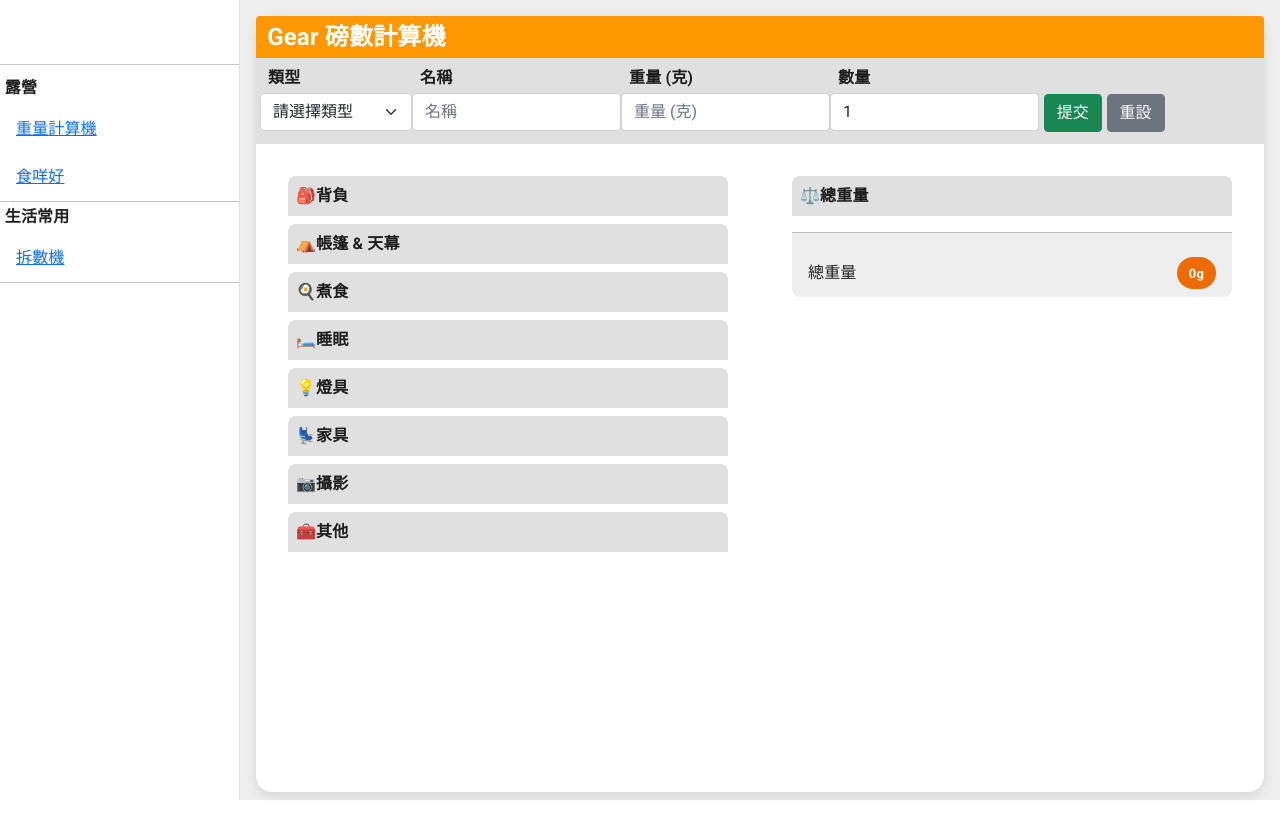
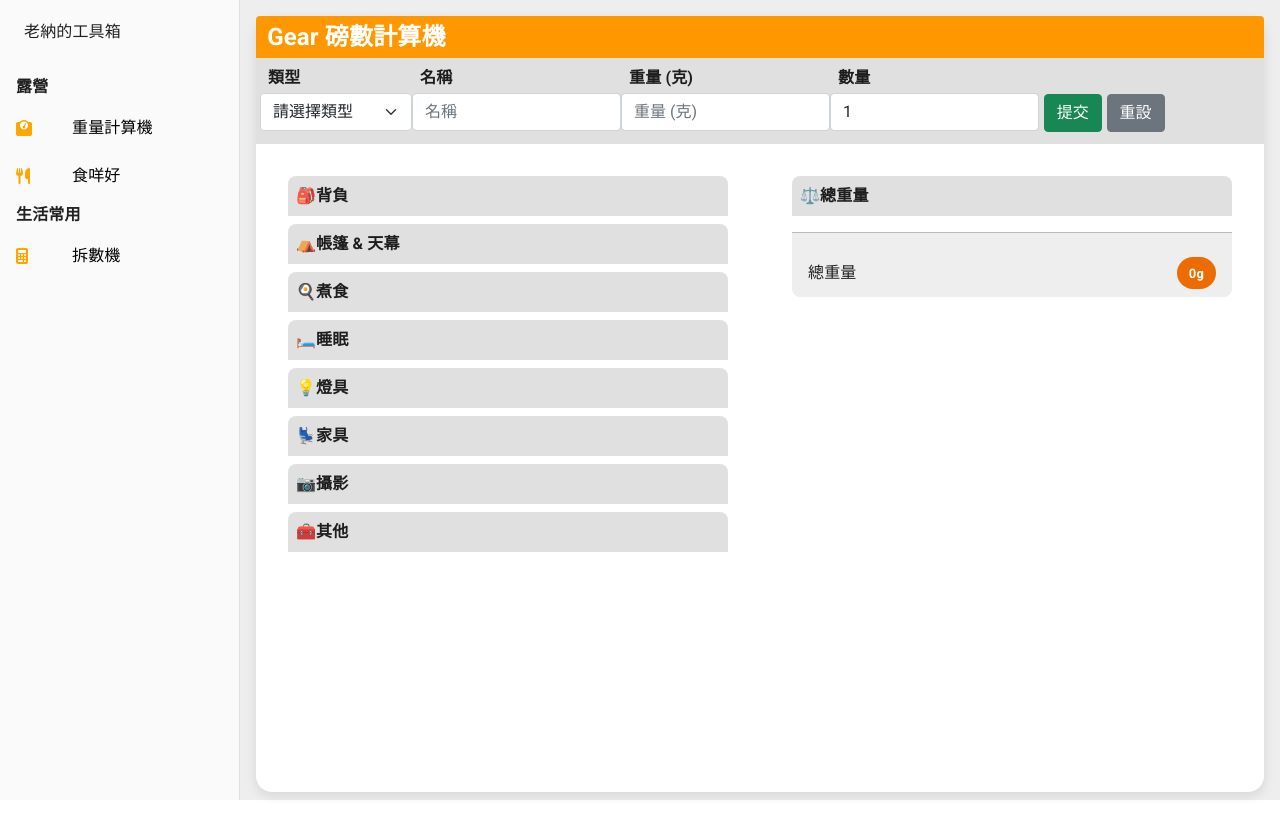
Before and after one commit to AltmanWong/lolap-toolbox, a React (Create React App) app: page /camp/weight-calculator in a window 1280 px wide. Built offline with nearby package versions, Linux system fonts and the light colour scheme.

Commit message:
Add firebase

```diff
--- a/package.json
+++ b/package.json
@@ -5,6 +5,7 @@
   "dependencies": {
     "@emotion/react": "^11.4.1",
     "@emotion/styled": "^11.3.0",
+    "@fortawesome/fontawesome-free": "^5.15.4",
     "@mui/icons-material": "^5.0.1",
     "@mui/material": "^5.0.2",
     "@testing-library/jest-dom": "^5.11.4",
--- a/public/index.html
+++ b/public/index.html
@@ -25,6 +25,10 @@
       href="https://fonts.googleapis.com/icon?family=Material+Icons"
     />
     <link href="https://cdn.jsdelivr.net/npm/bootstrap@5.1.2/dist/css/bootstrap.min.css" rel="stylesheet" integrity="sha384-uWxY/CJNBR+1zjPWmfnSnVxwRheevXITnMqoEIeG1LJrdI0GlVs/9cVSyPYXdcSF" crossorigin="anonymous">
+
+    <!-- Font awesome -->
+    <script src="https://kit.fontawesome.com/54c69e2d89.js" crossorigin="anonymous"></script>
+
     <!--
       Notice the use of %PUBLIC_URL% in the tags above.
       It will be replaced with the URL of the `public` folder during the build.
@@ -34,7 +38,7 @@
       work correctly both with client-side routing and a non-root public URL.
       Learn how to configure a non-root public URL by running `npm run build`.
     -->
-    <title>React App</title>
+    <title>老納的工具箱</title>
   </head>
   <body>
     <noscript>You need to enable JavaScript to run this app.</noscript>
--- a/src/common/components/side-menu.js
+++ b/src/common/components/side-menu.js
@@ -7,7 +7,9 @@ import { Link } from 'react-router-dom';
 import List from '@mui/material/List';
 import ListItem from '@mui/material/ListItem';
 import ListItemText from '@mui/material/ListItemText';
-import { Divider, Toolbar } from '@mui/material';
+import { Divider, Toolbar, Box, ListItemIcon } from '@mui/material';
+
+import GavelIcon from '@mui/icons-material/Gavel';
 
 const MENU = [
   {
@@ -15,11 +17,14 @@ const MENU = [
     subMenu: [
       {
         title: "重量計算機",
-        path: "/camp/weight-calculator"
+        path: "/camp/weight-calculator",
+        icon: <i class="fas fa-weight"></i>
       },
       {
         title: "食咩好",
-        path: "/camp/eat"
+        path: "/camp/eat",
+        icon: <i class="fas fa-utensils"></i>
+
       }
     ]
   },
@@ -28,7 +33,9 @@ const MENU = [
     subMenu: [
       {
         title: "拆數機",
-        path: "/daily/pay-calculator"
+        path: "/daily/pay-calculator",
+        icon: <i class="fas fa-calculator"></i>
+
       }
     ]
   }
@@ -36,27 +43,27 @@ const MENU = [
 
 const SideMenu = (props) => {
   return (
-    <div>
-      <Toolbar />
-      <Divider />
+    <Box sx={{ height: '100vh', bgcolor: 'grey.50' }}>
+      <Toolbar>
+        老納的工具箱
+      </Toolbar>
       <List>
         {
           MENU.map((cat) => {
             return (
               <div>
-                <h6 style={{ marginLeft: '0.3rem', marginTop: '0.3rem', fontWeight: 'bold' }}>{cat.category}</h6>
+                <h6 style={{ marginLeft: '1rem', marginTop: '0.3rem', fontWeight: 'bold' }}>{cat.category}</h6>
                 {
                   cat.subMenu.map((subMenu) => {
                     return <MenuButton { ...subMenu } />
                   })
                 }
-                <Divider />
               </div>
             )
           })
         }
       </List>
-    </div>
+    </Box>
   )
 }
 
@@ -64,6 +71,7 @@ const MenuButton = (props) => {
   return (
     <Link to={props.path}>
       <ListItem button key={props.title}>
+        <ListItemIcon>{props.icon}</ListItemIcon>
         <ListItemText primary={props.title} />
       </ListItem>
     </Link>
--- a/src/index.css
+++ b/src/index.css
@@ -24,3 +24,12 @@ code {
   margin-bottom: 0.5rem;
   margin-top: 2rem;
 }
+
+a {
+  color: black;
+  text-decoration: none;
+}
+
+.fas {
+  color: orange;
+}
--- a/src/pages/camp/weight-calculator/weight-calculator.js
+++ b/src/pages/camp/weight-calculator/weight-calculator.js
@@ -37,7 +37,7 @@ const WeightCalculator = observer(({ store })=> {
 
     for (var key in CONSTANT.TYPE) {
       render.push(
-        <CategoryContainer title={CONSTANT.TYPE[key]}>
+        <CategoryContainer key={key} title={CONSTANT.TYPE[key]}>
           {
             store.gearsList.filter(x => x.type === key).map(x => <GearCard store={store} data={x} />)
           }
```
Also changed, not shown: firebase.json (added), 2 other files (tests, documents, lock files or other folders).
